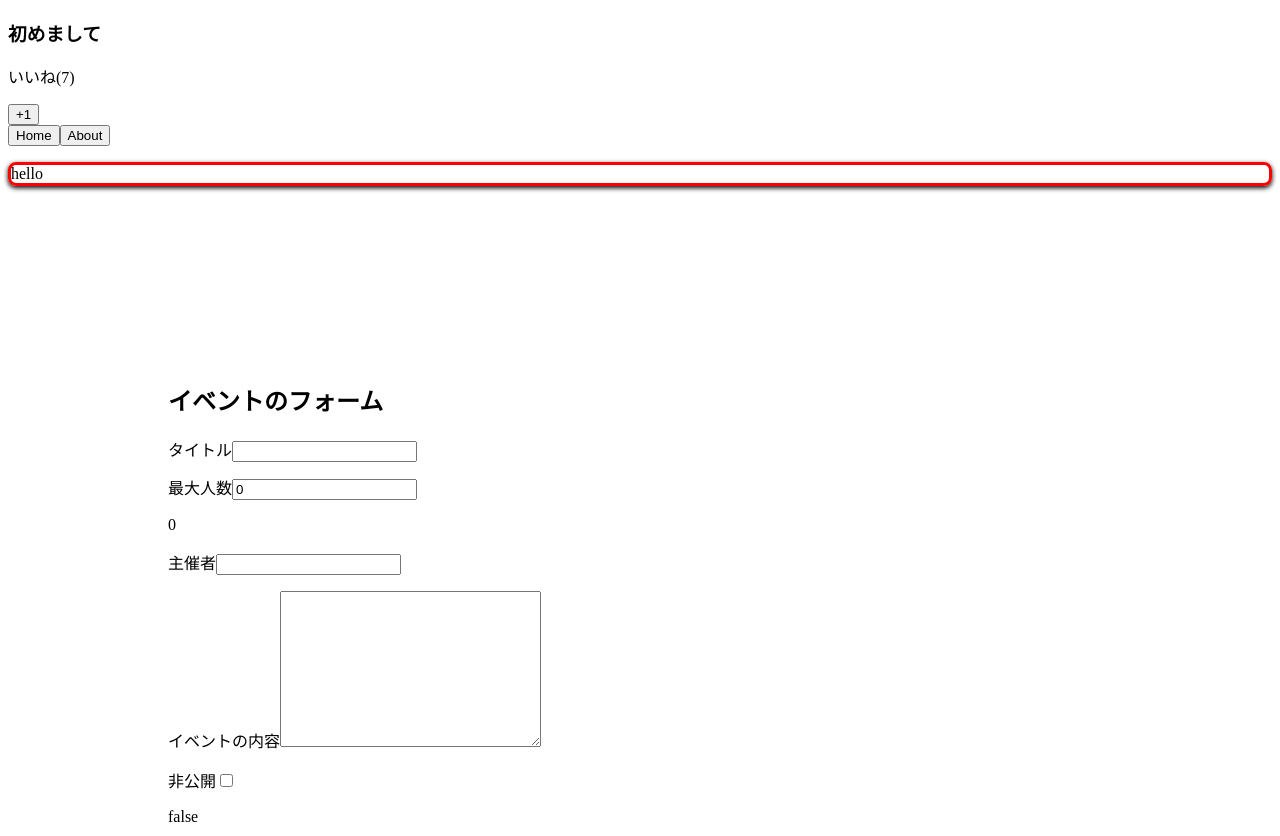
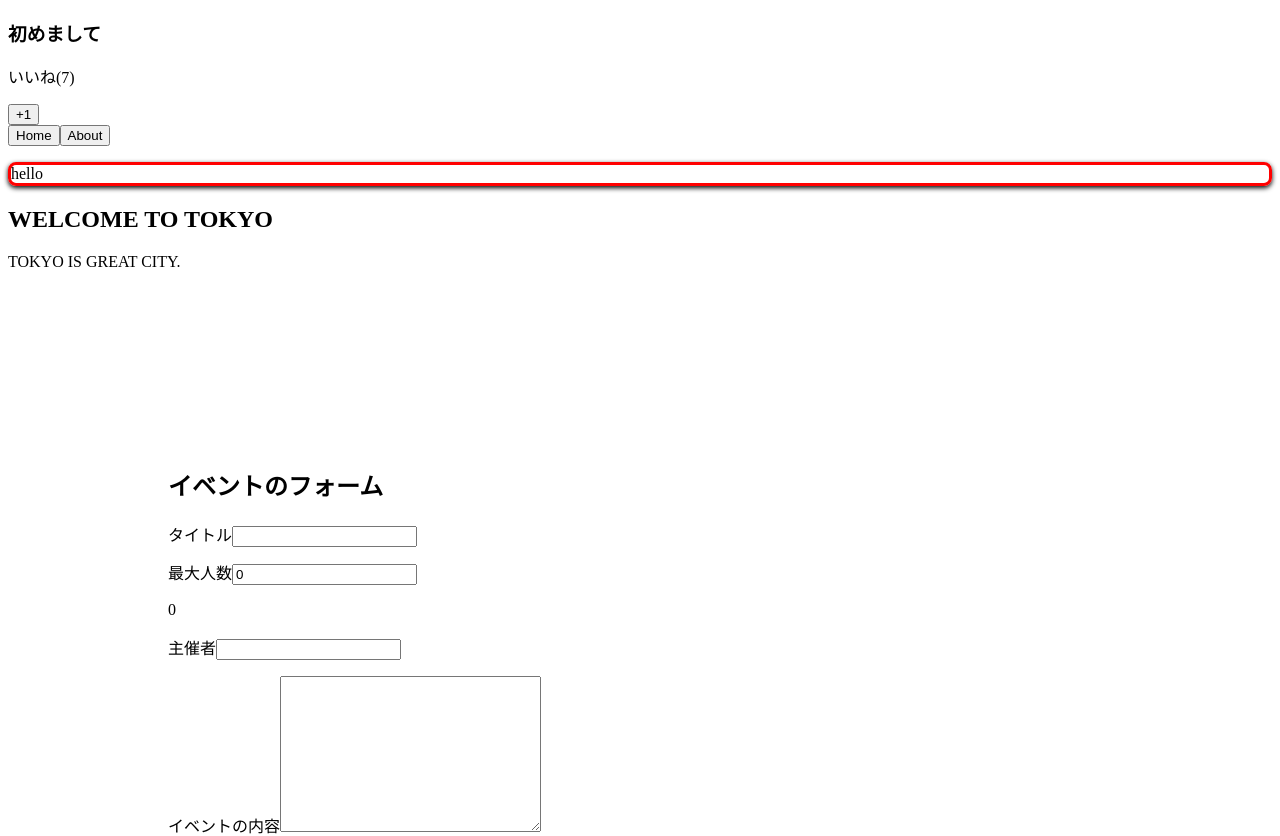
Before and after one commit to YukiIshizaki0525/udemy_vuejs2021, a Vue app: page / in a window 1280 px wide. Shown: the top 836 px of the page. Built offline with nearby package versions, Linux system fonts and the light colour scheme.

Commit message:
9-145完了

```diff
--- a/src/components/Home.vue
+++ b/src/components/Home.vue
@@ -1,6 +1,10 @@
 <template>
   <!-- // 複数の場合はオブジェクトで指定 -->
-  <p v-border:solid.round.shadow="{width: '3px', color: 'red'}">{{ tmpData }}</p>
+  <div>
+    <p v-border:solid.round.shadow="{width: '3px', color: 'red'}">{{ tmpData }}</p>
+    <h2>{{ title | upperCase }}</h2>
+    <p>{{ subTitle | upperCase }}</p>
+  </div>
 </template>
 
 <!-- カスタムディレクティブのローカル登録 -->
@@ -8,7 +12,9 @@
 export default {
   data(){
     return {
-      tmpData: 'hello'
+      tmpData: 'hello',
+      title: 'Welcome to Tokyo',
+      subTitle: 'Tokyo is great city.'
     }
   },
   directives: {
--- a/src/main.js
+++ b/src/main.js
@@ -26,6 +26,10 @@ Vue.component('LikeNumber', LikeNumber);
 //   }
 // });
 
+// フィルター機能
+Vue.filter("upperCase", function(value) {
+  return value.toUpperCase();
+});
 
 // console.log(App);
 
```
